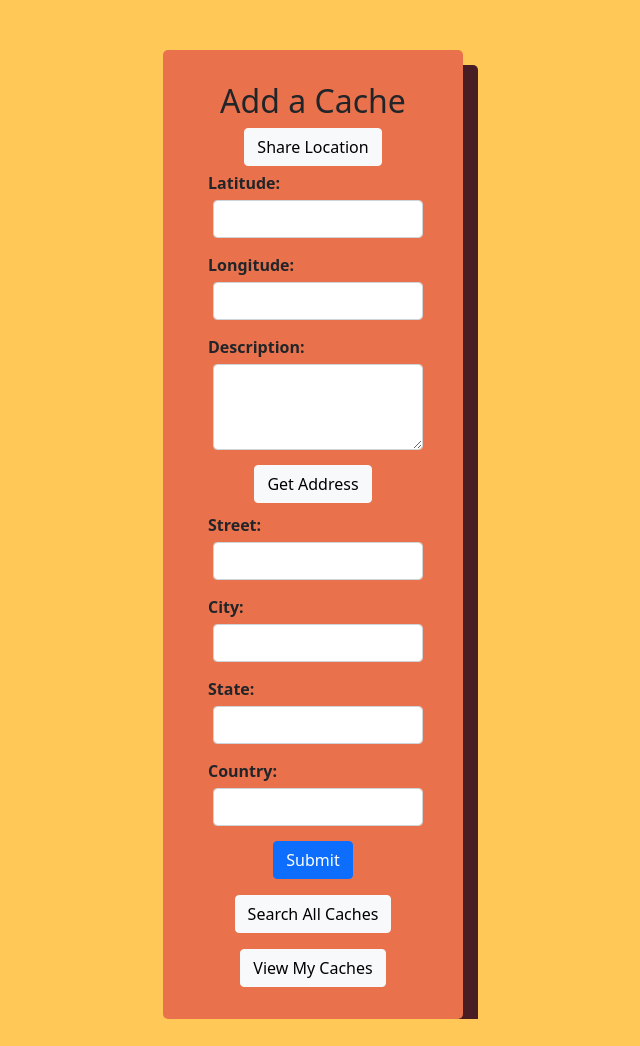
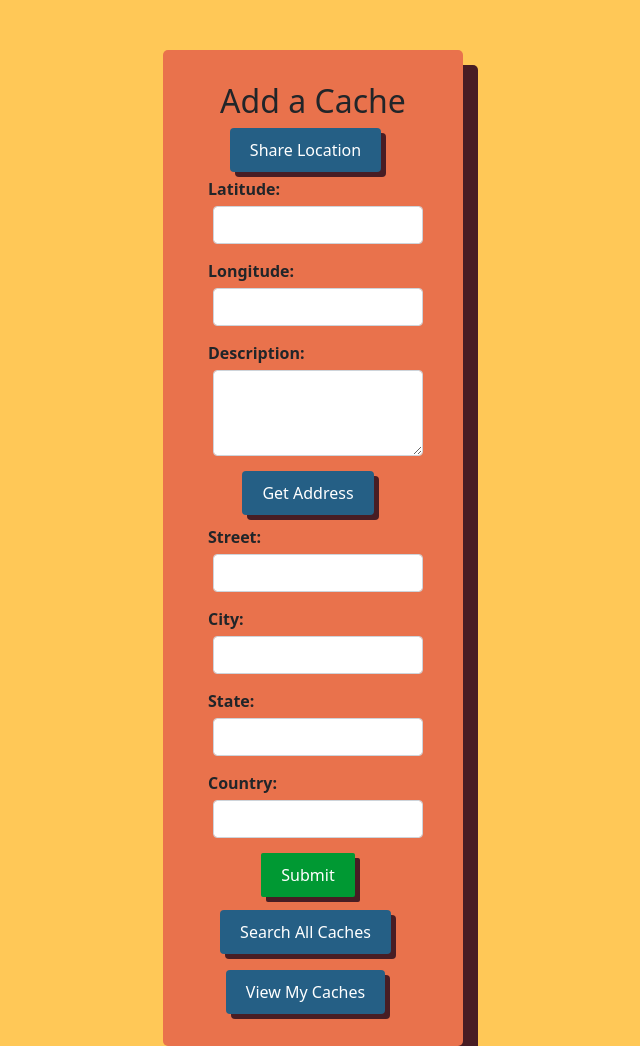
Before and after one commit to jayomeara/codingdojo_GroupLucky13, a Flask app: page /dashboard in a window 1280 px wide. Shown: the part 76-1122 px from the top of the page, without its empty margins (327-967 px from the left). Before the commit the page ends 1095 px from the top, so only its background shows below. Run offline with Flask 2, Linux system fonts and the light colour scheme; the visitor is signed in with stand-in values (Sample User, id 1).

Commit message:
CSS
added style for dashboard buttons

```diff
--- a/flask_app/static/css/styles.css
+++ b/flask_app/static/css/styles.css
@@ -155,3 +155,46 @@ body {
     display: flex;
     align-items: center;
 }
+
+#dash-btn {
+    background-color: #255f85;
+    border: none;
+    color: white;
+    padding: 10px 20px;
+    text-align: center;
+    text-decoration: none;
+    display: inline-block;
+    font-size: 16px;
+    box-shadow: 5px 5px #481d24;
+    margin-right: 15px;
+}
+
+#dash-btn:hover {
+    background-color: #3280b3;
+    color: white;
+    transform: translateY(-3px);
+}
+
+#dash-submit-btn {
+    background-color: #009933;
+    border: none;
+    color: white;
+    padding: 10px 20px;
+    text-align: center;
+    text-decoration: none;
+    display: inline-block;
+    font-size: 16px;
+    box-shadow: 5px 5px #481d24;
+    margin-right: 15px;
+    border-radius: 2px;
+}
+
+#dash-submit-btn:hover {
+    background-color: #5cd65c;
+    color: white;
+    transform: translateY(-3px);
+}
+
+#addcache-form {
+    margin-bottom: 8px;
+}
--- a/flask_app/templates/dashboard.html
+++ b/flask_app/templates/dashboard.html
@@ -39,7 +39,7 @@
                     {% endfor %}
                 {% endif %}
             {% endwith %}
-            <button class="btn btn-light" onclick="getLocation()">Share Location</button>
+            <button class="btn btn-light" id="dash-btn" onclick="getLocation()">Share Location</button>
             <form action="/postcache" method="post" id="addcache-form" >
                 <label for="latitude">Latitude:
                     <input id="lat-id" type="text" name="latitude" class="form-control">
@@ -50,7 +50,7 @@
                 <label for="description">Description:
                     <textarea name="description" id="" cols="20" rows="3" class="form-control"></textarea>
                 </label>
-                <button class="btn btn-light" type="button" onclick="getAddress()">Get Address</button>
+                <button class="btn btn-light" id="dash-btn" type="button" onclick="getAddress()">Get Address</button>
                 <label for="street">Street:
                     <input type="text" name="street" id="street" class="form-control">
                 </label>
@@ -63,11 +63,11 @@
                 <label for="country">Country:
                     <input type="text" name="country" id="country" class="form-control">
                 </label>
-                <button type="submit" id="addcache-button" class="btn btn-primary mb-3" >Submit</button>
+                <button type="submit" id="dash-submit-btn" class="" >Submit</button>
             </form>
             <div class="button-div">
-                <a href="/cachemapsearch"><button class="btn btn-light mb-3" >Search All Caches</button></a>
-                <a href="/usercaches"><button class="btn btn-light" >View My Caches</button></a>
+                <a href="/cachemapsearch"><button class="btn btn-light mb-3" id="dash-btn" >Search All Caches</button></a>
+                <a href="/usercaches"><button class="btn btn-light" id="dash-btn" >View My Caches</button></a>
             </div>
         </div>
     </main>
```
